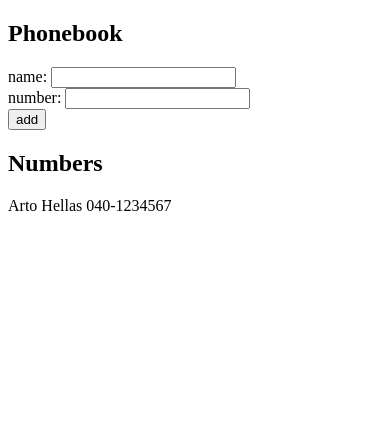
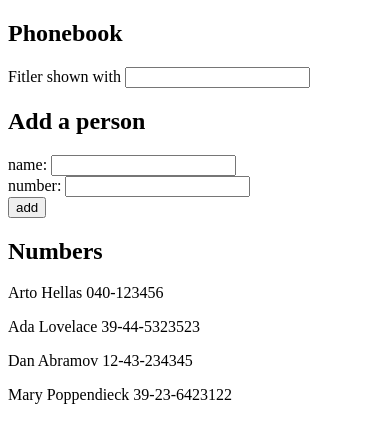
Before and after one commit to SemanticDolphin/FullStackOpen, a React (Create React App) app in the folder part_2/the_phonebook/: page / in a window 390 px wide. Shown: the top 442 px of the page. Built offline with nearby package versions, Linux system fonts and the light colour scheme.

Commit message:
The Phonebook step 4 / Exercise 2.9 - Added a search function

```diff
--- a/part_2/the_phonebook/src/App.js
+++ b/part_2/the_phonebook/src/App.js
@@ -2,18 +2,21 @@ import { useState } from 'react'
 
 const App = () => {
   const [persons, setPersons] = useState([
-    { name: 'Arto Hellas', number: '040-1234567' }
+    { name: 'Arto Hellas', number: '040-123456' },
+    { name: 'Ada Lovelace', number: '39-44-5323523' },
+    { name: 'Dan Abramov', number: '12-43-234345' },
+    { name: 'Mary Poppendieck', number: '39-23-6423122' }
   ])
   const [newName, setNewName] = useState('')
   const [newNumber, setNewNumber] = useState('')
+  const [nameFilter, setNameFilter] = useState('')
 
-  const handleNameChange = (event) => {
-    setNewName(event.target.value)
-  }
+  const handleNameFilter = (event) => setNameFilter(event.target.value)
 
-  const handleNumberChange = (event) => {
-    setNewNumber(event.target.value)
-  }
+  const handleNameChange = (event) => setNewName(event.target.value)
+
+  const handleNumberChange = (event) => setNewNumber(event.target.value)
+
   const normalizeName = (name) => (name.replace(/\s+/g, '').toLowerCase());
 
   const canNotAddNameToPhonebook = (name) => {
@@ -32,10 +35,14 @@ const App = () => {
     setNewName('')
     setNewNumber('')
   }
+  const filteredPersons = persons.filter(person => normalizeName(person.name).includes(normalizeName(nameFilter)))
+
 
   return (
     <div>
       <h2>Phonebook</h2>
+      <p>Fitler shown with <input onChange={handleNameFilter} value={nameFilter} /></p>
+      <h2>Add a person</h2>
       <form onSubmit={handleSubmit}>
         <div>
           name: <input onChange={handleNameChange} value={newName} />
@@ -48,7 +55,7 @@ const App = () => {
         </div>
       </form>
       <h2>Numbers</h2>
-      {persons.map((person) => <p key={person.name}>{person.name} {person.number}</p>)}
+      {filteredPersons.map((person) => <p key={person.name}>{person.name} {person.number}</p>)}
     </div>
   )
 }
```
